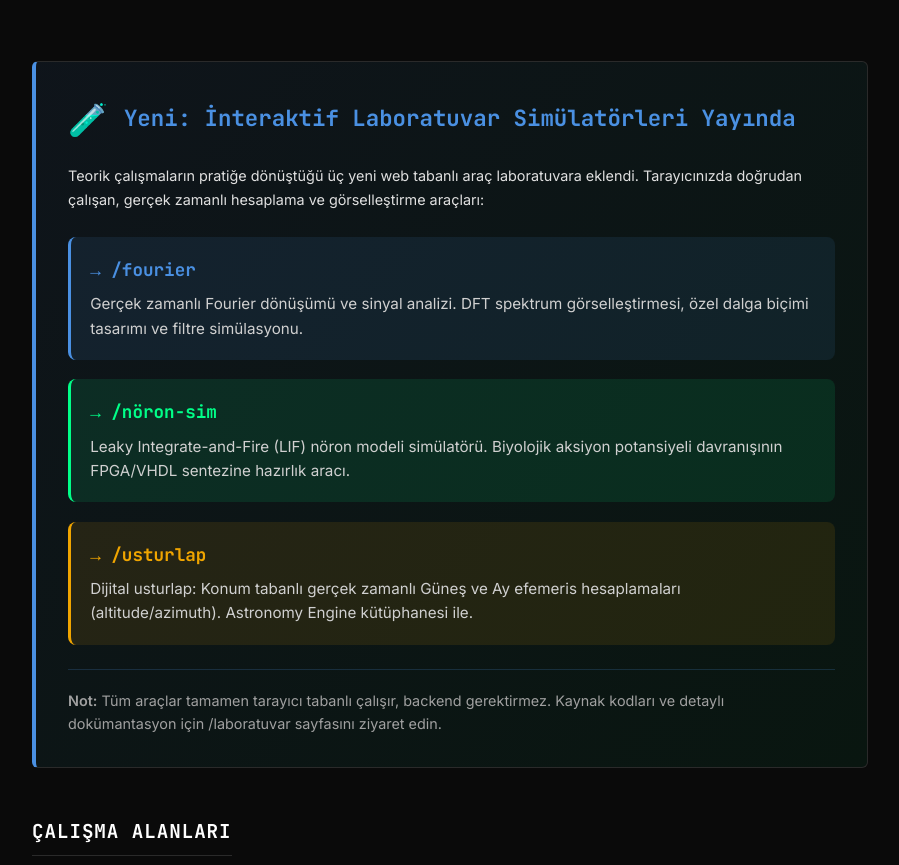
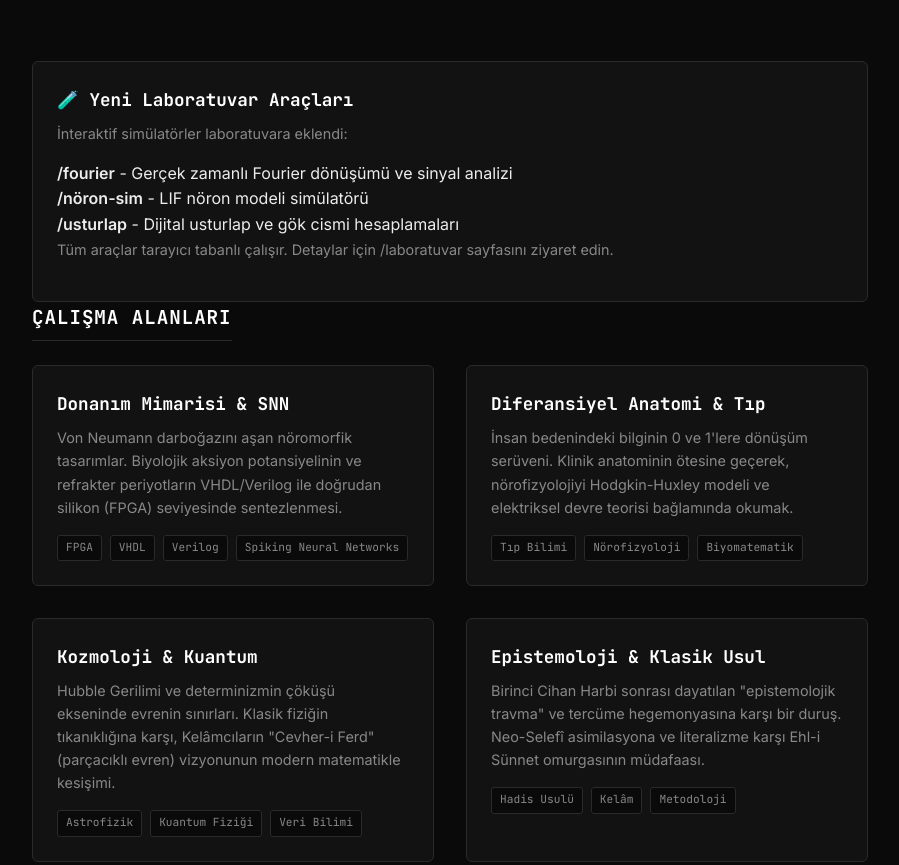
Before and after one commit to drFurkanGuven/FurkanLab, a website: page index.html in a window 1280 px wide. Shown: the part 479-1344 px from the top of the page, without its empty margins (190-1089 px from the left). Drawn offline with Linux system fonts and the light colour scheme.

Commit message:
Update index.html

```diff
--- a/index.html
+++ b/index.html
@@ -52,49 +52,24 @@
       </div>
     </section>
 
-    <!-- YENİ DUYURU: Laboratuvar Simülatörleri -->
-    <div class="card fade-in" style="background: linear-gradient(135deg, rgba(74,144,226,0.08) 0%, rgba(0,255,136,0.05) 100%); border-left: 4px solid #4a90e2; margin-bottom: 3rem; padding: 2rem;">
-      <div style="display: flex; align-items: center; gap: 1rem; margin-bottom: 1.2rem;">
-        <span style="font-size: 2rem;">🧪</span>
-        <h3 style="color: #4a90e2; margin: 0; font-size: 1.4rem;">Yeni: İnteraktif Laboratuvar Simülatörleri Yayında</h3>
-      </div>
-      <p style="margin-bottom: 1.5rem; color: #e0e0e0; line-height: 1.7;">
-        Teorik çalışmaların pratiğe dönüştüğü üç yeni web tabanlı araç laboratuvara eklendi.
-        Tarayıcınızda doğrudan çalışan, gerçek zamanlı hesaplama ve görselleştirme araçları:
-      </p>
+    <!-- Laboratuvar Duyurusu -->
+    <div class="card fade-in lab-announcement">
+      <h3>🧪 Yeni Laboratuvar Araçları</h3>
+      <p>İnteraktif simülatörler laboratuvara eklendi:</p>
 
-      <div style="display: grid; gap: 1.2rem; margin-top: 1.5rem;">
-        <div style="background: rgba(74,144,226,0.1); padding: 1.2rem; border-radius: 8px; border-left: 3px solid #4a90e2;">
-          <div style="font-family: 'JetBrains Mono', monospace; color: #4a90e2; font-weight: 600; margin-bottom: 0.5rem; font-size: 1.1rem;">
-            → /fourier
-          </div>
-          <p style="margin: 0; color: #d0d0d0; font-size: 0.95rem;">
-            Gerçek zamanlı Fourier dönüşümü ve sinyal analizi. DFT spektrum görselleştirmesi, özel dalga biçimi tasarımı ve filtre simülasyonu.
-          </p>
+      <div class="lab-tools">
+        <div class="tool-item">
+          <strong>/fourier</strong> - Gerçek zamanlı Fourier dönüşümü ve sinyal analizi
         </div>
-
-        <div style="background: rgba(0,255,136,0.1); padding: 1.2rem; border-radius: 8px; border-left: 3px solid #00ff88;">
-          <div style="font-family: 'JetBrains Mono', monospace; color: #00ff88; font-weight: 600; margin-bottom: 0.5rem; font-size: 1.1rem;">
-            → /nöron-sim
-          </div>
-          <p style="margin: 0; color: #d0d0d0; font-size: 0.95rem;">
-            Leaky Integrate-and-Fire (LIF) nöron modeli simülatörü. Biyolojik aksiyon potansiyeli davranışının FPGA/VHDL sentezine hazırlık aracı.
-          </p>
+        <div class="tool-item">
+          <strong>/nöron-sim</strong> - LIF nöron modeli simülatörü
         </div>
-
-        <div style="background: rgba(240,165,0,0.1); padding: 1.2rem; border-radius: 8px; border-left: 3px solid #f0a500;">
-          <div style="font-family: 'JetBrains Mono', monospace; color: #f0a500; font-weight: 600; margin-bottom: 0.5rem; font-size: 1.1rem;">
-            → /usturlap
-          </div>
-          <p style="margin: 0; color: #d0d0d0; font-size: 0.95rem;">
-            Dijital usturlap: Konum tabanlı gerçek zamanlı Güneş ve Ay efemeris hesaplamaları (altitude/azimuth). Astronomy Engine kütüphanesi ile.
-          </p>
+        <div class="tool-item">
+          <strong>/usturlap</strong> - Dijital usturlap ve gök cismi hesaplamaları
         </div>
       </div>
 
-      <div style="margin-top: 1.5rem; padding-top: 1.2rem; border-top: 1px solid rgba(74,144,226,0.2); color: #a0a0a0; font-size: 0.9rem;">
-        <strong>Not:</strong> Tüm araçlar tamamen tarayıcı tabanlı çalışır, backend gerektirmez. Kaynak kodları ve detaylı dokümantasyon için /laboratuvar sayfasını ziyaret edin.
-      </div>
+      <p class="note">Tüm araçlar tarayıcı tabanlı çalışır. Detaylar için /laboratuvar sayfasını ziyaret edin.</p>
     </div>
 
     <h2 class="section-title fade-in">Çalışma Alanları</h2>
```
